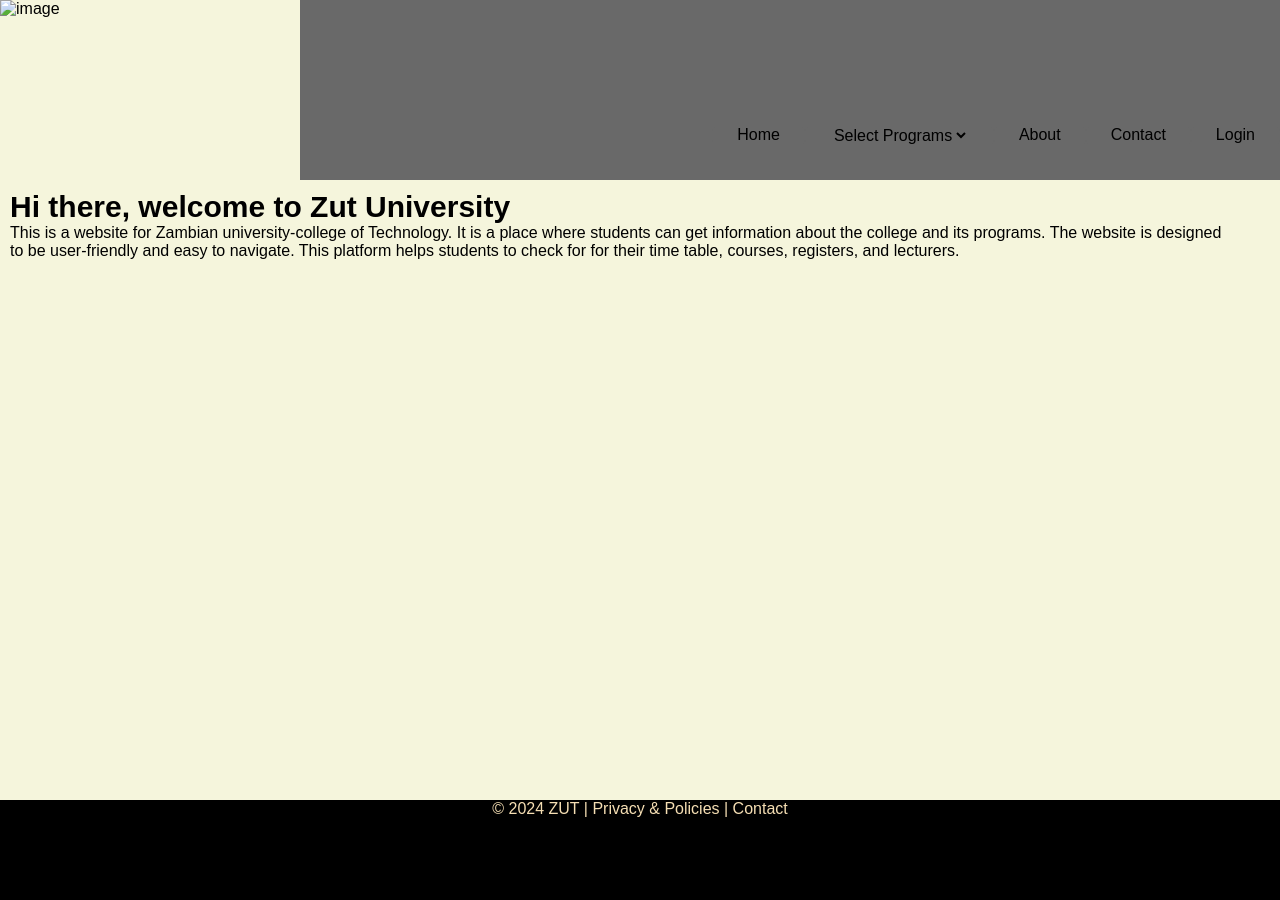
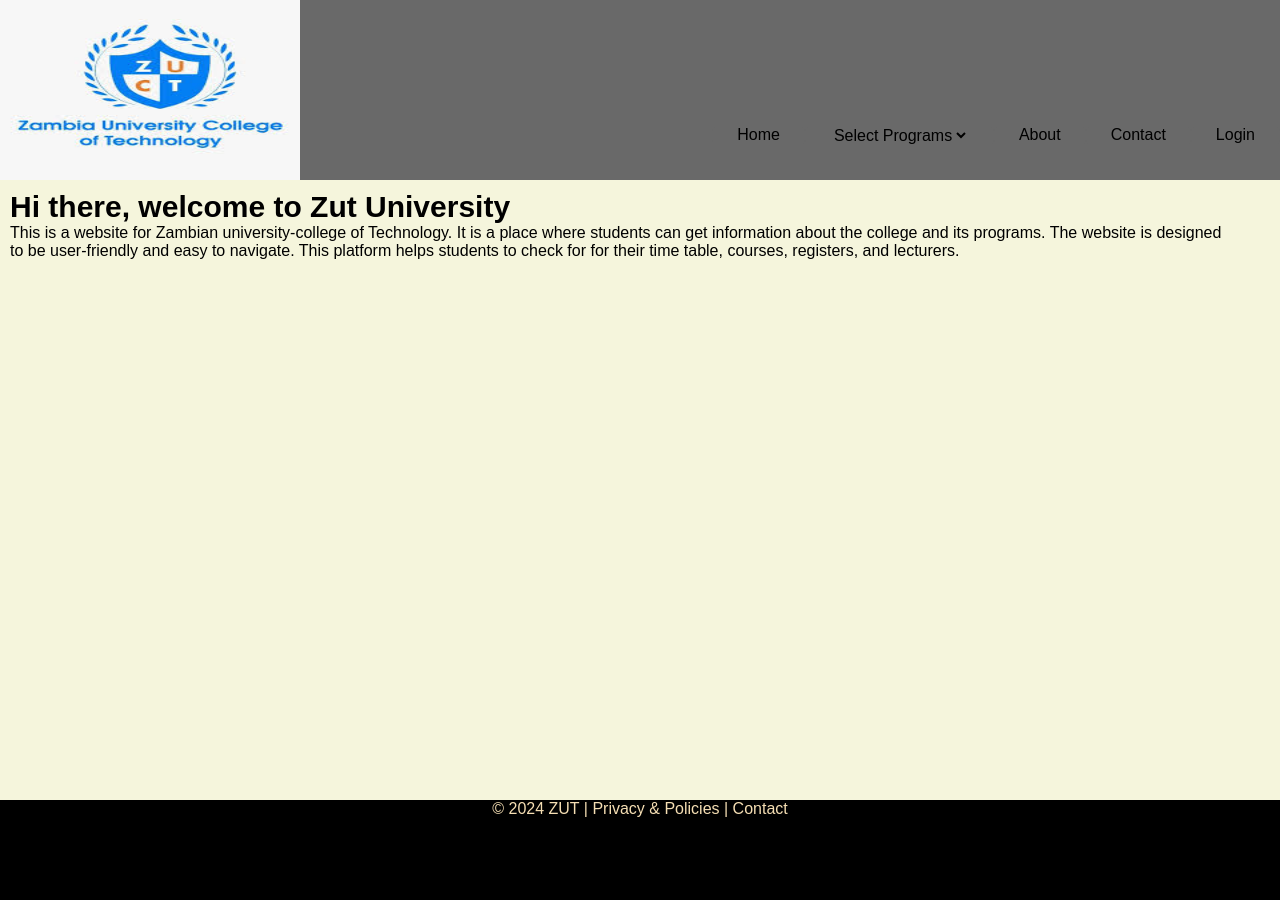
Before and after one commit to StevenMusonda/MK-web-learning, a plain HTML site: page Web/index.html in a window 1280 px wide. Drawn offline with Linux system fonts and the light colour scheme; the site is published under a folder, as on GitHub Pages, so addresses that start at the root find nothing.

Commit message:
Update index.html

```diff
--- a/Web/index.html
+++ b/Web/index.html
@@ -9,7 +9,7 @@
 </head>
 <body>
     <header>
-        <img src="/images/images.jpeg" alt="image">
+        <img src="images/images.jpeg" alt="image">
         <nav>
             <ul>
                 <li><a href="index.html">Home</a></li>
```
